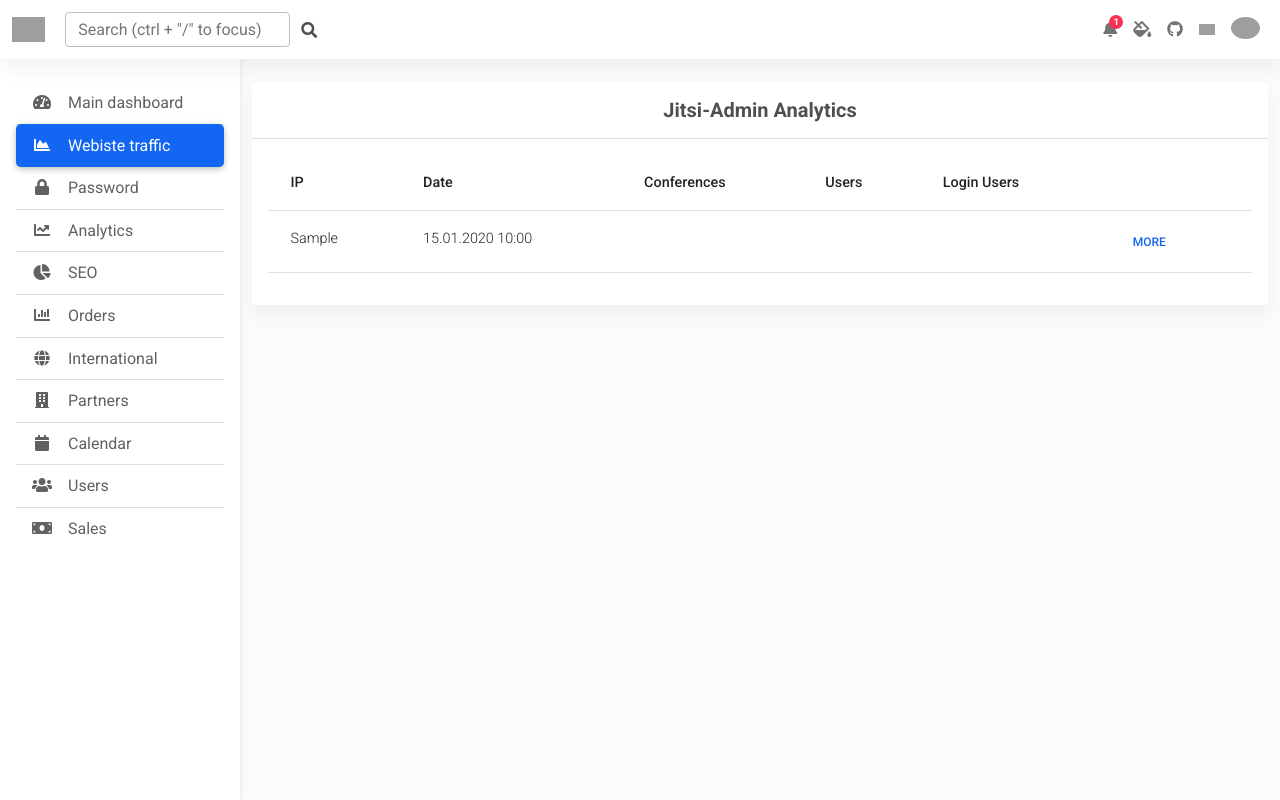
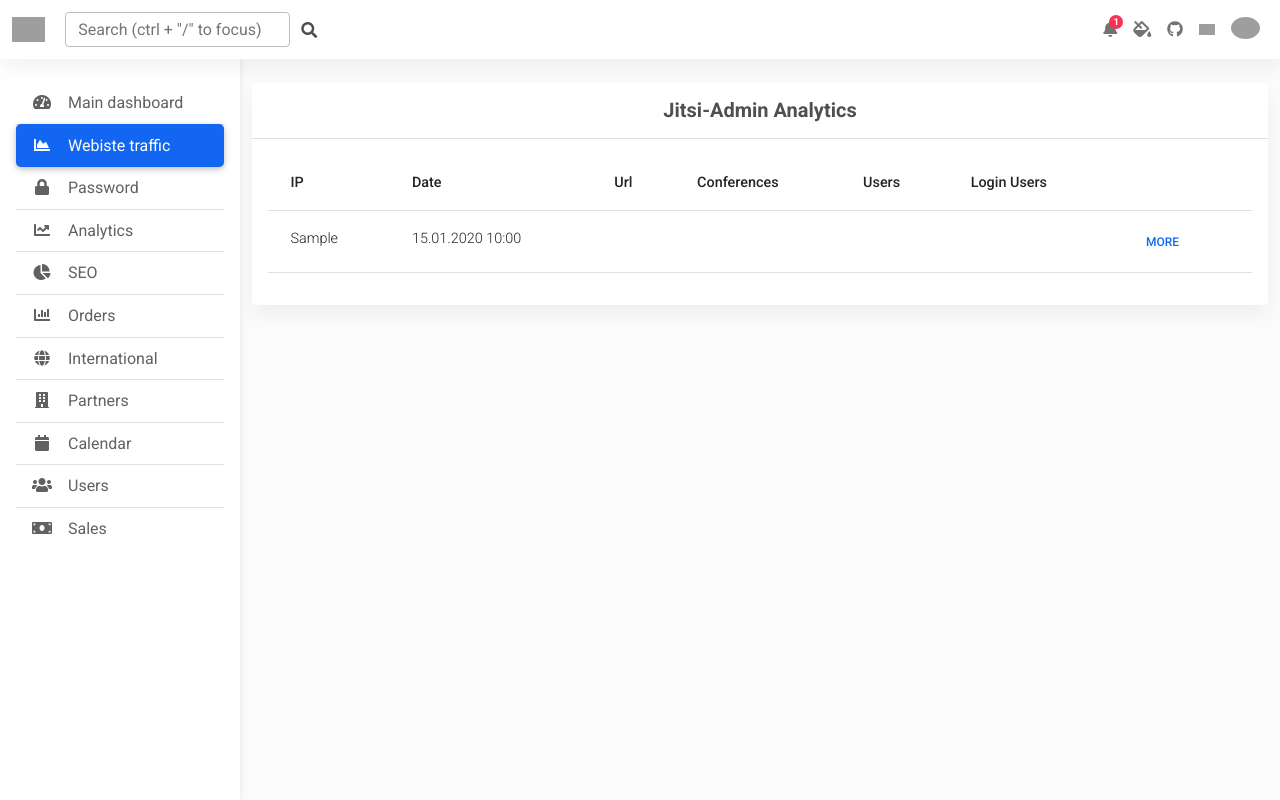
Before and after one commit to holema/ja-analytics, a Symfony app: template templates/admin/index.html.twig in a window 1280 px wide. Run offline with Twig, Linux system fonts and the light colour scheme; the template is opened without the code that fills it: most values are stand-ins (such as "Sample title", 1, 10 or a date in 2020); some libraries are stand-ins or nearby versions; grey boxes are pictures that could not be loaded.

Commit message:
add admin dashboard

```diff
--- a/templates/admin/index.html.twig
+++ b/templates/admin/index.html.twig
@@ -18,6 +18,7 @@
 
                         <th scope="col">IP</th>
                         <th scope="col">Date</th>
+                        <th scope="col">Url</th>
                         <th scope="col">Conferences</th>
                         <th scope="col">Users</th>
                         <th scope="col">Login Users</th>
@@ -30,6 +31,7 @@
 
                             <td>{{ d.ip }}</td>
                             <td>{{ d.createdAt|date('d.m.Y H:i') }}</td>
+                            <td>{% if d.dataAsArray['urls'][0] is defined %}{{ d.dataAsArray['urls'][0] }}{% endif %}</td>
                             <td>{{ d.dataAsArray['rooms'] }}</td>
                             <td>{{ d.dataAsArray['users'] }} </td>
                             <td>{{ d.dataAsArray['kcUser'] }}</td>
```
